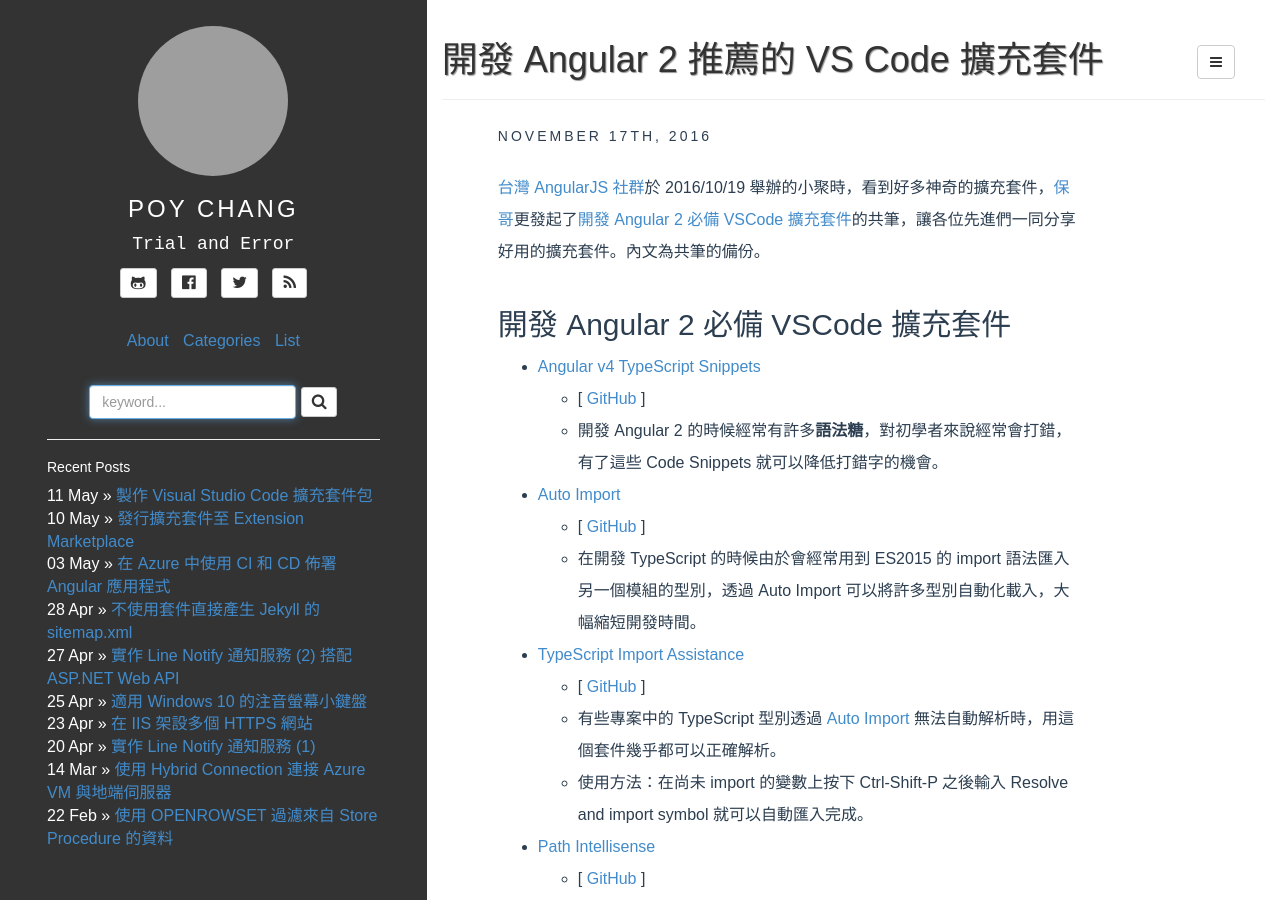
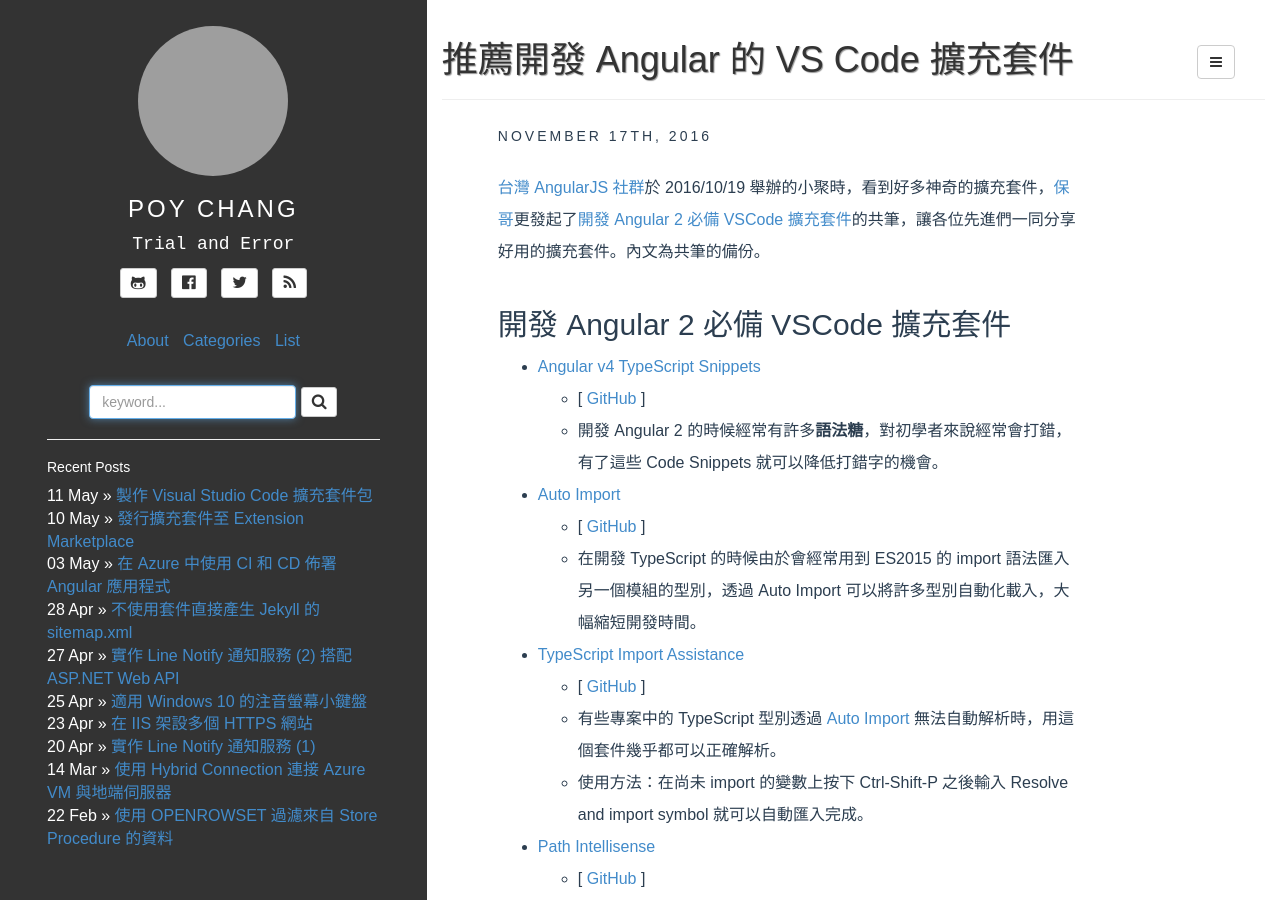
Before and after one commit to poychang/poychang.github.io, a Jekyll site: the page built from _posts/2016-11-17-angular-vscode-extensions.md, in a window 1280 px wide and 900 px high. Built offline with Jekyll 4.4.1, drawn with Linux system fonts in a browser that asks for light colours; some web fonts are replaced; comment, search, counter and statistics services are not loaded; some of the changed text lies outside the part shown; grey boxes are pictures that could not be loaded.

Commit message:
alter post

```diff
--- a/_posts/2016-11-17-angular-vscode-extensions.md
+++ b/_posts/2016-11-17-angular-vscode-extensions.md
@@ -1,6 +1,6 @@
 ---
 layout: post
-title: 開發 Angular 2 推薦的 VS Code 擴充套件
+title: 推薦開發 Angular 的 VS Code 擴充套件
 date: 2016-11-17 10:22
 author: Poy Chang
 comments: true
```
Also changed, not shown: other parts of _posts/2016-11-17-angular-vscode-extensions.md (+2 -0 lines).
